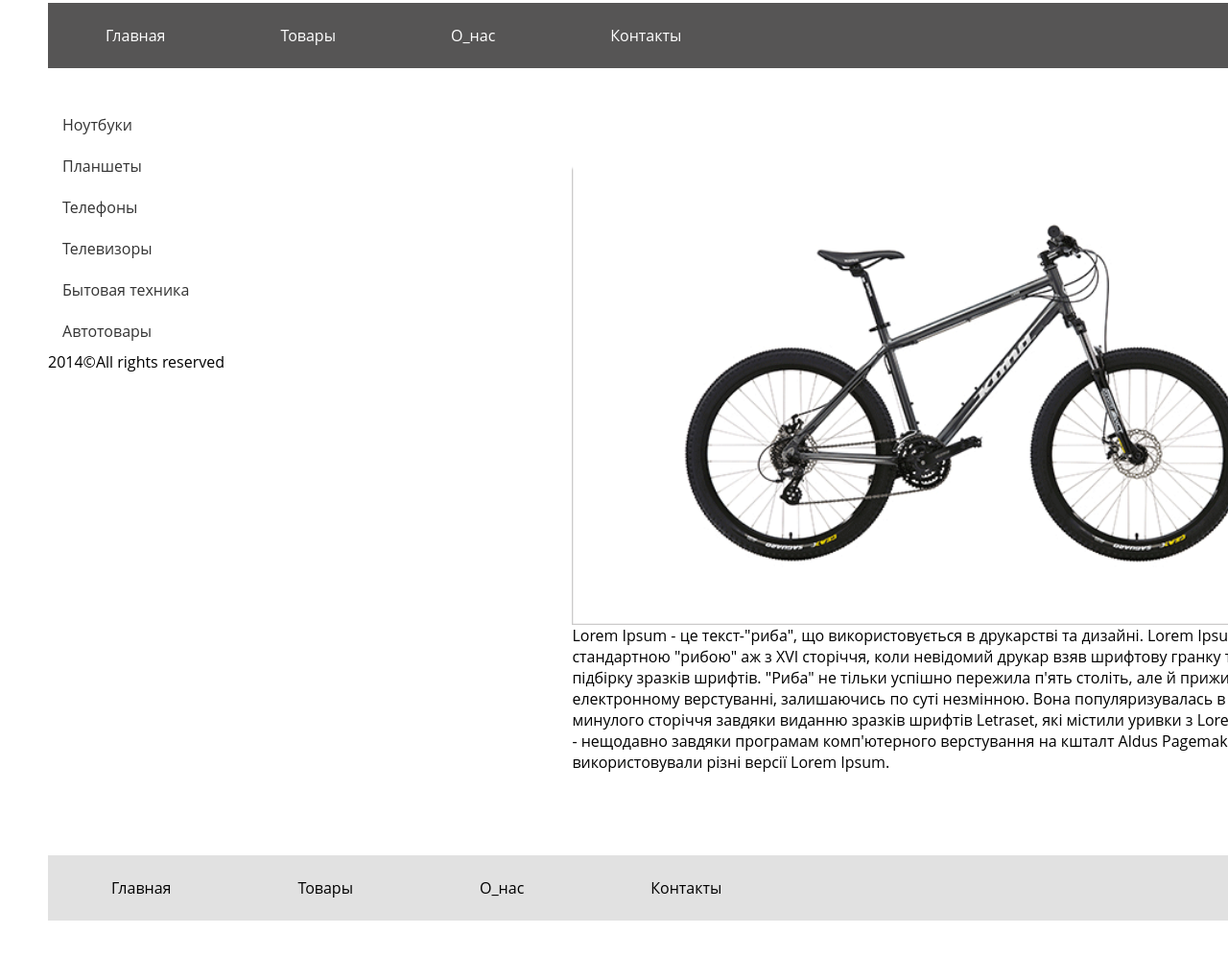
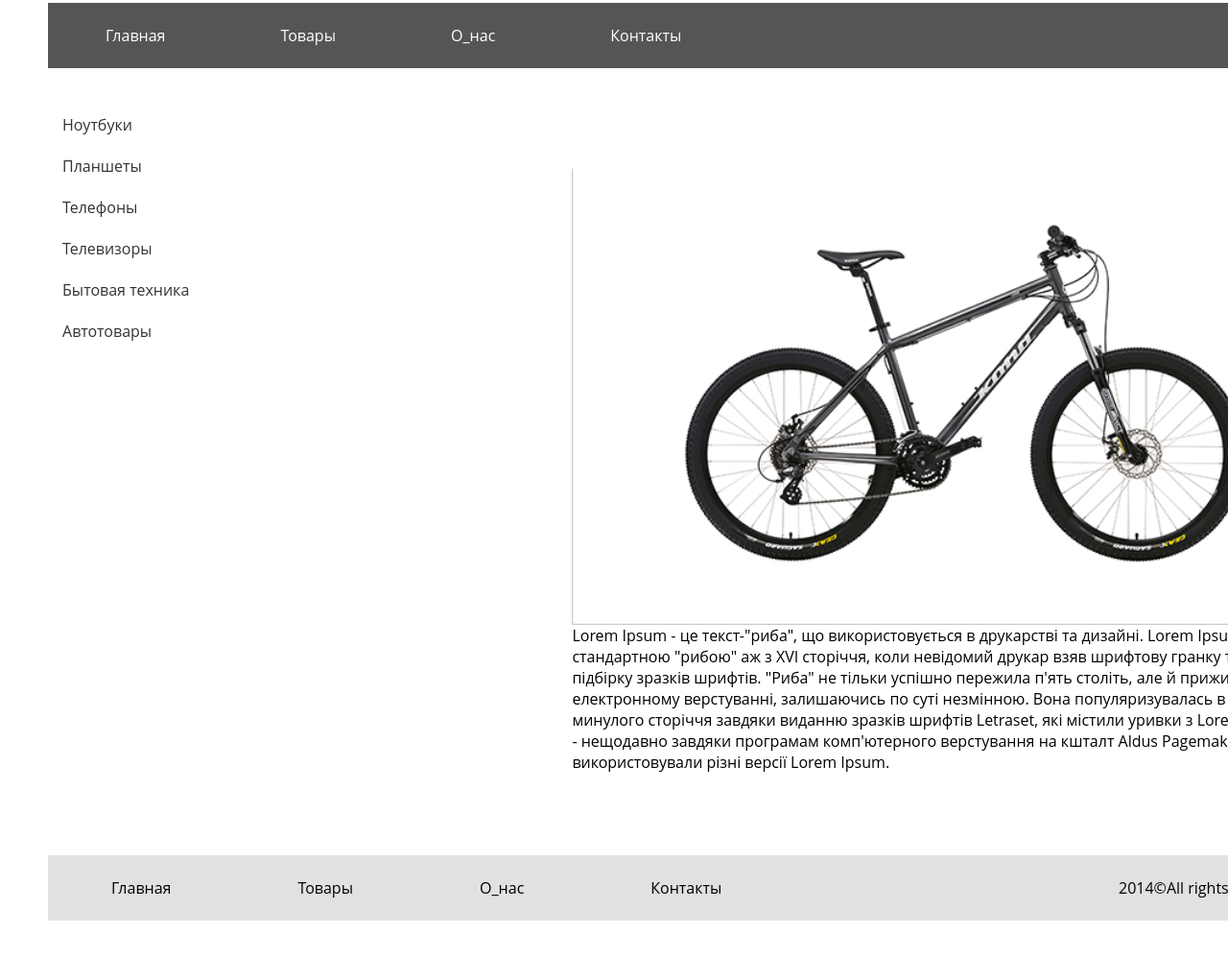
Before and after one commit to GalinaGorbil/GalinaGorbil.github.io, a plain HTML site: page HW3/index.html in a window 1280 px wide. Shown: the part 162-1160 px from the top of the page at 96% size. Drawn offline with Linux system fonts and the light colour scheme.

Commit message:
"add new style"

```diff
--- a/HW3/style.css
+++ b/HW3/style.css
@@ -83,7 +83,7 @@
 	min-height: calc(40vh - 80px);
 }
 
-.footer ul {
+.footer  {
 	  width: 100%;
       float: left;
       margin: 0 0 3em 0;
@@ -112,3 +112,10 @@
       text-decoration: none;
       color: black;
      }
+
+	 .footer span {
+		 list-style: none;
+		 float: right;
+		 padding: 8px 66px;
+
+	 }
```
Also changed, not shown: HW3/index.html (+1 -0 lines).
